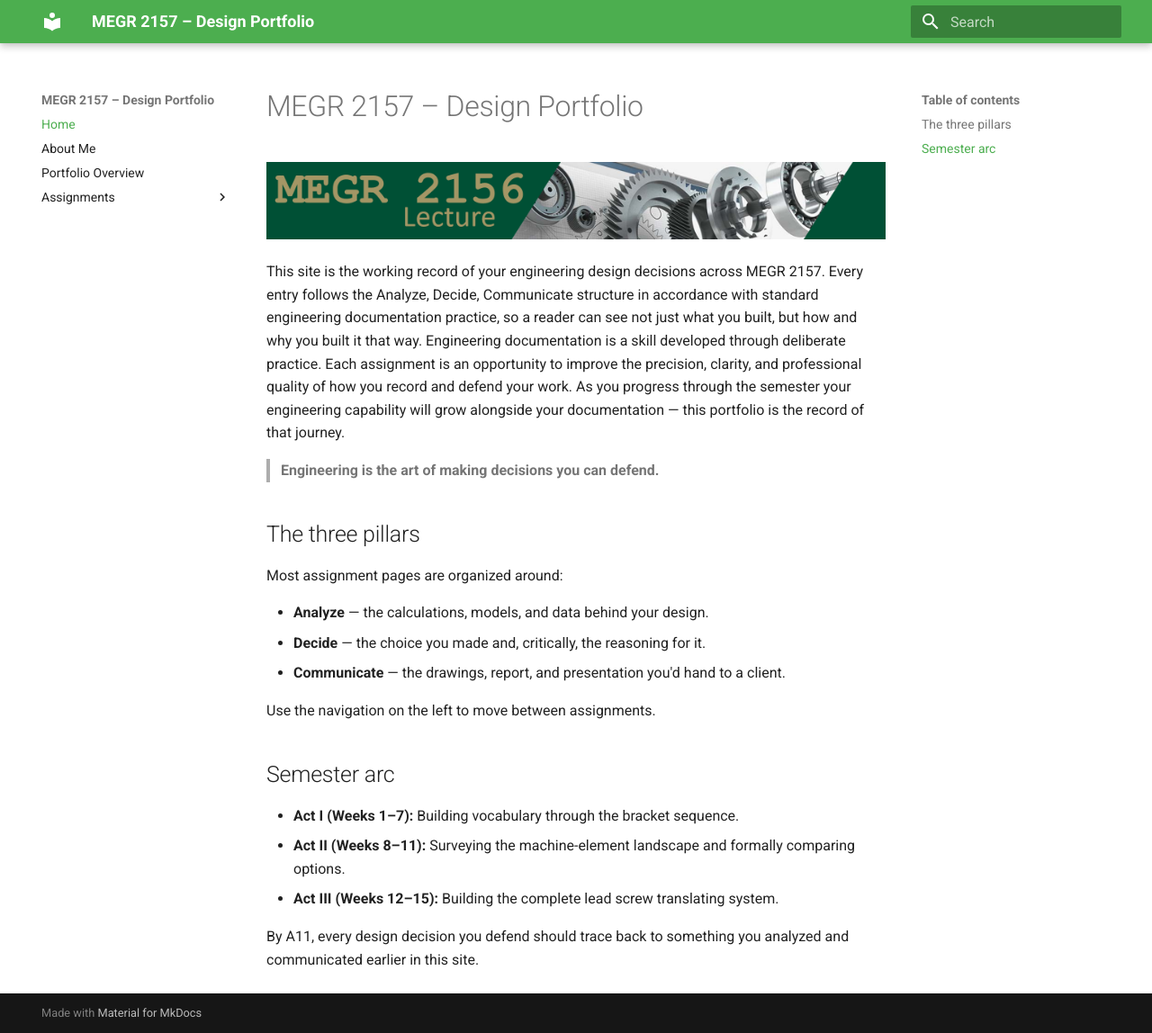
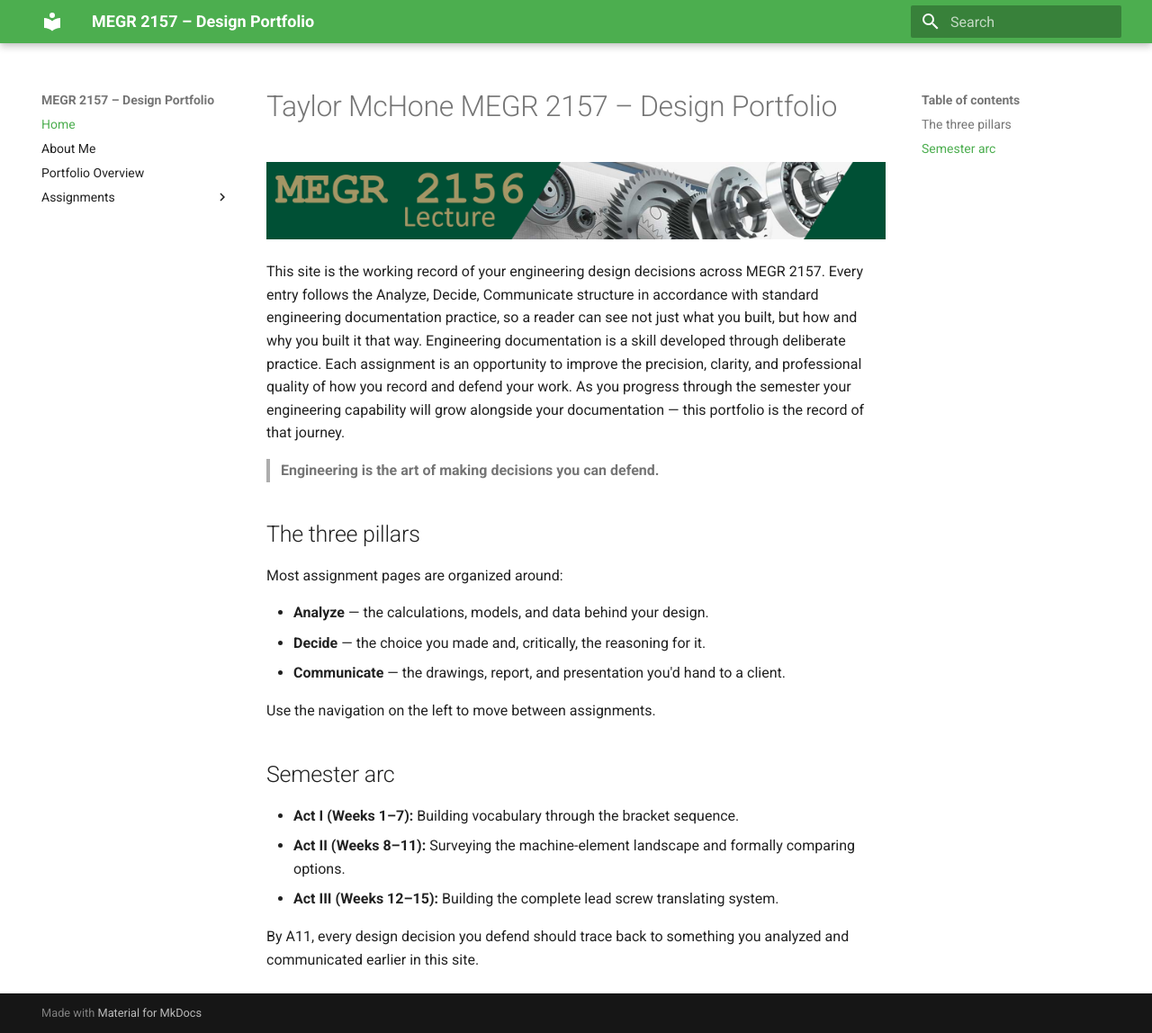
Before and after one commit to THMcHone912/Taylors-MEGR2156-Portfolio, an MkDocs documentation site: the page built from docs/index.md, in a window 1280 px wide and 1148 px high. Shown: the whole window at 90% size. Built offline with MkDocs 1.6.1 and Material for MkDocs 9.7.7, drawn with Linux system fonts in a browser that asks for light colours.

Commit message:
Update title in design portfolio documentation

```diff
--- a/docs/index.md
+++ b/docs/index.md
@@ -1,4 +1,4 @@
-# MEGR 2157 – Design Portfolio
+# Taylor McHone MEGR 2157 – Design Portfolio
 
 ![MEGR 2156-7 Title](MEGR2156title.png)
 
```
